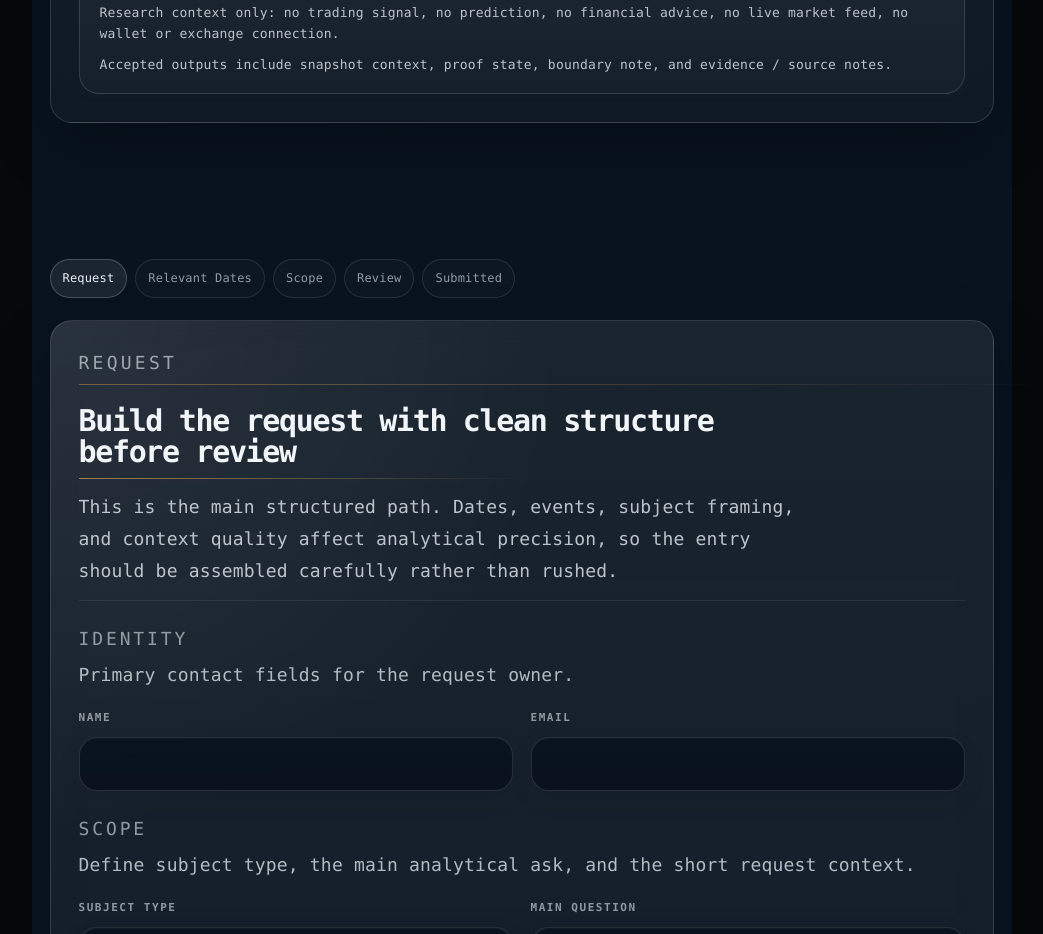
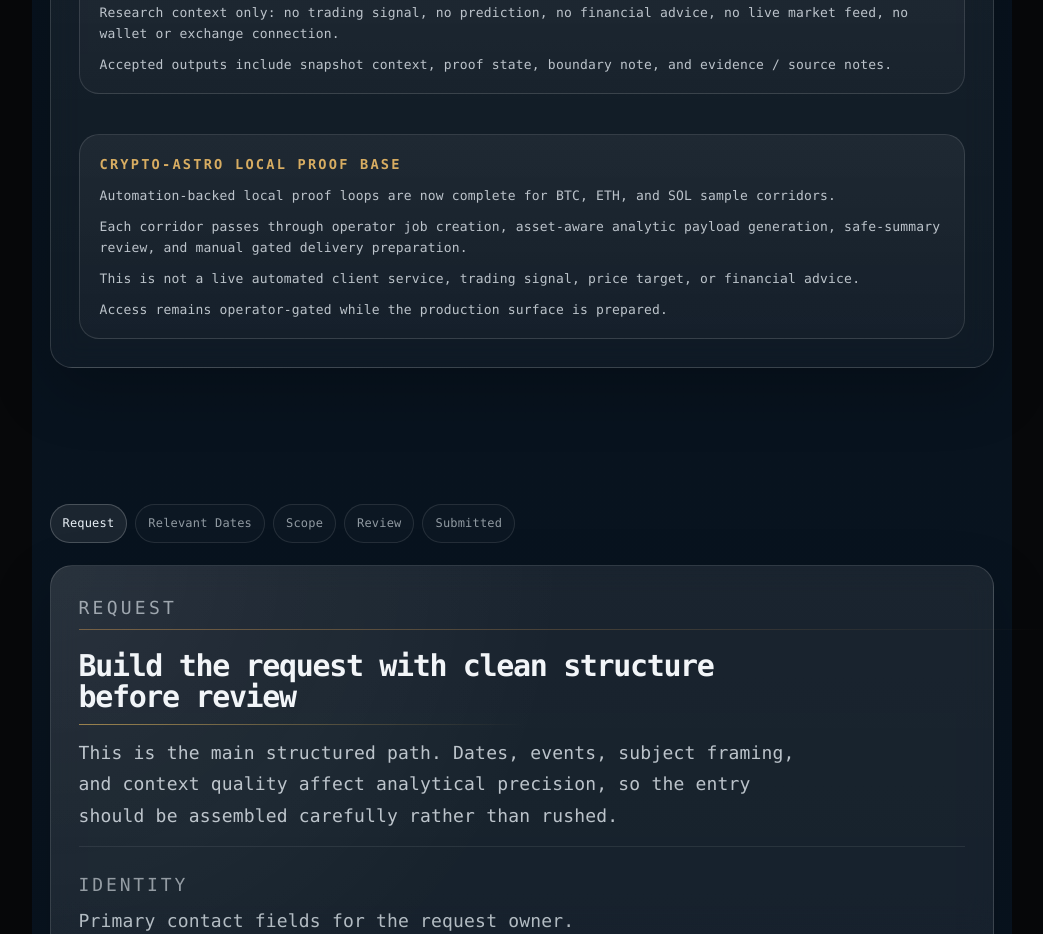
Before and after one commit to AiBhrigu/bhrigu-portal, a Next.js app: page /access in a window 1280 px wide. Shown: the part 1700-2634 px from the top of the page, without its empty margins (111-1154 px from the left). Built offline with nearby package versions, Linux system fonts and the light colour scheme.

Commit message:
Add Crypto-Astro proof base status to access

```diff
--- a/pages/access.tsx
+++ b/pages/access.tsx
@@ -190,6 +190,23 @@ export default function AccessPage({
                 </div>
                 <div>
                   Accepted outputs include snapshot context, proof state, boundary note, and evidence / source notes.
+                </div>
+              </div>
+
+              <div className="accessBridgeNote" data-crypto-astro-proof-base="btc-eth-sol">
+                <div className="eyebrow">Crypto-Astro Local Proof Base</div>
+                <div>
+                  Automation-backed local proof loops are now complete for BTC, ETH, and SOL sample corridors.
+                </div>
+                <div>
+                  Each corridor passes through operator job creation, asset-aware analytic payload generation,
+                  safe-summary review, and manual gated delivery preparation.
+                </div>
+                <div>
+                  This is not a live automated client service, trading signal, price target, or financial advice.
+                </div>
+                <div>
+                  Access remains operator-gated while the production surface is prepared.
                 </div>
               </div>
             </section>
```
